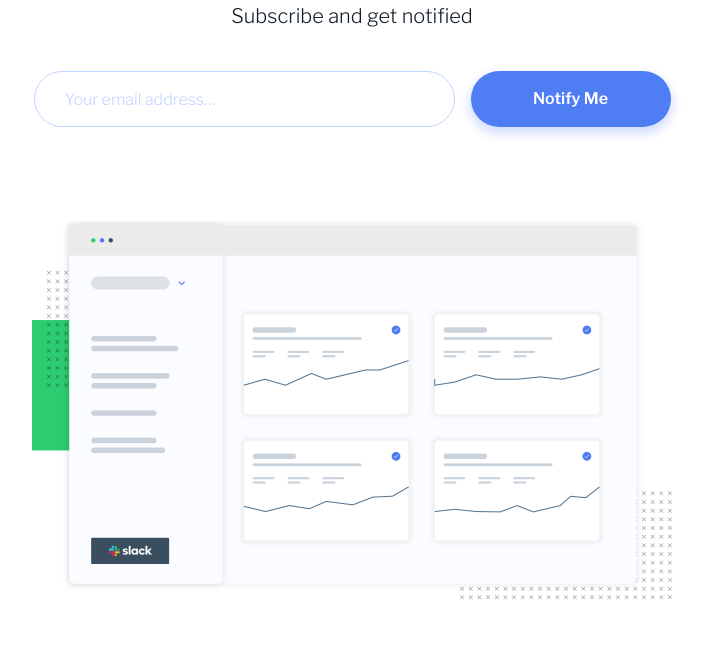
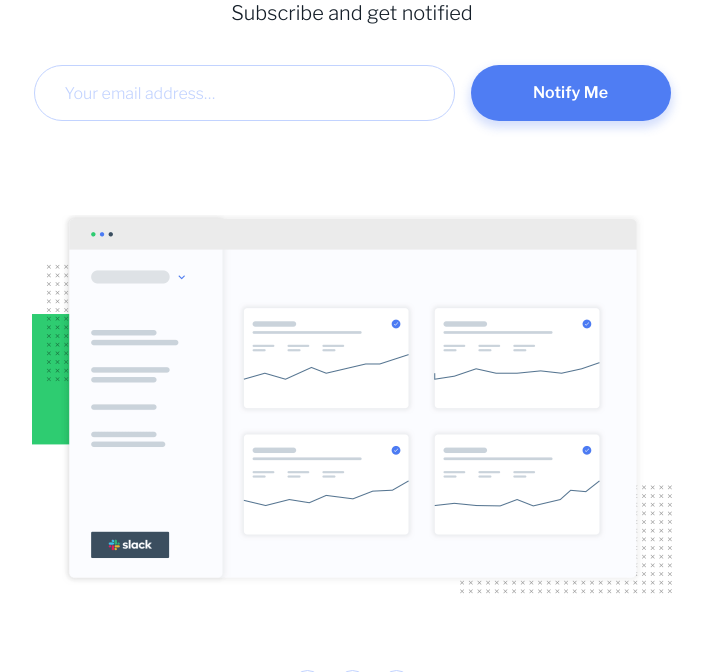
Before and after one commit to beqarion/fm-js-ping-coming-soon-page, a website built with Vite: page index.html in a window 1280 px wide. Shown: the part 234-906 px from the top of the page, without its empty margins (288-994 px from the left). Built offline with nearby package versions, Linux system fonts and the light colour scheme.

Commit message:
subtitle leading fixed

```diff
--- a/index.html
+++ b/index.html
@@ -64,7 +64,7 @@
               <span class="font-bold text-neutral-veryDarkBlue">soon!</span>
             </h1>
             <p
-              class="text-neutral-veryDarkBlue text-[12px] md:text-[20px] font-light"
+              class="text-neutral-veryDarkBlue text-[12px] md:text-[20px] font-light leading-[15px] md:leading-6"
             >
               Subscribe and get notified
             </p>
```
Also changed, not shown: dist/index.html, 4 other files.
